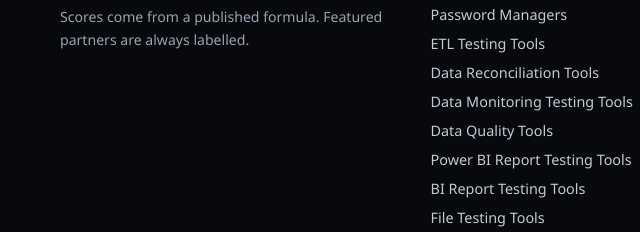
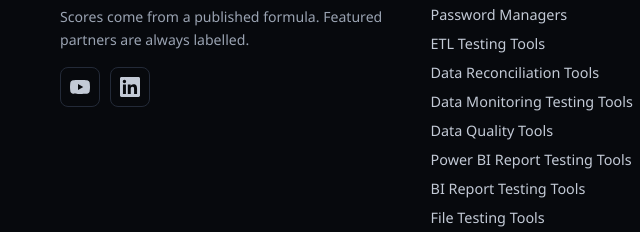
Before and after one commit to rohitlinge/bestsoftwareguides, an Astro site: page / in a window 1280 px wide. Shown: the part 3949-4181 px from the top of the page, 0-640 px from the left. Built offline with nearby package versions, Linux system fonts and the light colour scheme; Astro itself is replaced by a stand-in of ours.

Commit message:
Add YouTube and LinkedIn links to the footer
Both profiles go in site.config.mjs sameAs, which now feeds the
Organization schema and footer icon links on every page (new tab,
rel="noopener me"). Other networks added there show as text links.

Co-Authored-By: Claude Opus 5.5 <noreply@anthropic.com>

```diff
--- a/site.config.mjs
+++ b/site.config.mjs
@@ -18,8 +18,9 @@ export default {
     bio: '',
     sameAs: [],
   },
-  // Organization profiles (X, LinkedIn page, GitHub). Used in Organization schema.
-  sameAs: [],
+  // Organization profiles (X, LinkedIn page, GitHub). Used in Organization schema and shown as
+  // icon links in the page footer (YouTube and LinkedIn get icons; others a text link).
+  sameAs: ['https://www.youtube.com/@bestsoftwareguides/', 'https://www.linkedin.com/company/bestsoftwareguides/'],
   // Search-console verification codes (the content="" value only). Leave empty if you verify by DNS.
   verification: { bing: 'B44B109BD1960C9727A4D8506739AE85', google: 'a5cNXQkPUuuJLY8hpXAeXhwlj8QIOn-qPo73MJgsF5E' },
 
--- a/src/layouts/Base.astro
+++ b/src/layouts/Base.astro
@@ -18,6 +18,15 @@ interface Props {
 }
 const { title, description: rawDescription, path, noindex = false, jsonld = [], ogType = 'website', published, modified, short = [], markdown } = Astro.props;
 const canonical = url(path);
+// Footer social links come from site.sameAs; known networks get an icon (Simple Icons paths).
+const SOCIAL: Record<string, { label: string; path: string }> = {
+  'youtube.com': { label: 'YouTube', path: 'M23.5 6.2a3 3 0 0 0-2.1-2.1C19.5 3.6 12 3.6 12 3.6s-7.5 0-9.4.5A3 3 0 0 0 .5 6.2 31.4 31.4 0 0 0 0 12a31.4 31.4 0 0 0 .5 5.8 3 3 0 0 0 2.1 2.1c1.9.5 9.4.5 9.4.5s7.5 0 9.4-.5a3 3 0 0 0 2.1-2.1A31.4 31.4 0 0 0 24 12a31.4 31.4 0 0 0-.5-5.8ZM9.6 15.6V8.4l6.3 3.6-6.3 3.6Z' },
+  'linkedin.com': { label: 'LinkedIn', path: 'M20.45 20.45h-3.56v-5.57c0-1.33-.02-3.04-1.85-3.04-1.85 0-2.14 1.45-2.14 2.94v5.67H9.35V9h3.41v1.56h.05c.48-.9 1.64-1.85 3.37-1.85 3.6 0 4.27 2.37 4.27 5.46v6.28ZM5.34 7.43a2.06 2.06 0 1 1 0-4.13 2.06 2.06 0 0 1 0 4.13ZM7.12 20.45H3.56V9h3.56v11.45ZM22.22 0H1.77C.79 0 0 .77 0 1.73v20.54C0 23.23.79 24 1.77 24h20.45c.98 0 1.78-.77 1.78-1.73V1.73C24 .77 23.2 0 22.22 0Z' },
+};
+const social = (u: string) => {
+  const host = new URL(u).hostname.replace(/^www\./, '');
+  return SOCIAL[host] ?? { label: host, path: '' };
+};
 // Search engines (Bing flags titles over ~70 characters) cut long titles. Use the first candidate
 // that fits in 60: the title with the site name, the bare title, then any shorter variants.
 const TITLE_MAX = 60;
@@ -110,6 +119,18 @@ const hasBand = Astro.slots.has('band');
           <a class="logo" href="/"><img class="logo-mark" src="/logo.svg" width="32" height="32" alt="" /><span class="logo-text">Best<span>Software</span>Guides</span></a>
           <p>{site.tagline}</p>
           <p class="small">Scores come from a published formula. Featured partners are always labelled.</p>
+          {site.sameAs?.length > 0 && (
+            <ul class="footer-social" aria-label="Follow BestSoftwareGuides">
+              {site.sameAs.map((url) => {
+                const s = social(url);
+                return (
+                  <li><a href={url} target="_blank" rel="noopener me" aria-label={s.label} title={s.label}>
+                    {s.path ? <svg viewBox="0 0 24 24" width="20" height="20" aria-hidden="true"><path fill="currentColor" d={s.path} /></svg> : s.label}
+                  </a></li>
+                );
+              })}
+            </ul>
+          )}
         </div>
         <div>
           <h2>Rankings</h2>
--- a/src/styles/global.css
+++ b/src/styles/global.css
@@ -306,6 +306,10 @@ a.card:hover h3, a.card:hover > strong { color: var(--brand); }
 .footer-grid ul { list-style: none; padding: 0; margin: 0; }
 .footer-grid li { margin: 6px 0; }
 .footer-grid .logo { margin-bottom: 12px; }
+.footer-grid .footer-social { display: flex; gap: 10px; margin-top: 16px; }
+.footer-grid .footer-social li { margin: 0; }
+.footer-social a { display: inline-flex; align-items: center; justify-content: center; width: 40px; height: 40px; border-radius: 8px; border: 1px solid var(--dark-line); }
+.footer-social a:hover { border-color: #c3cad6; }
 .footer-bottom { border-top: 1px solid var(--dark-line); margin-top: 36px; padding-top: 20px; font-size: 0.84rem; }
 
 /* ---------- responsive ---------- */
```
